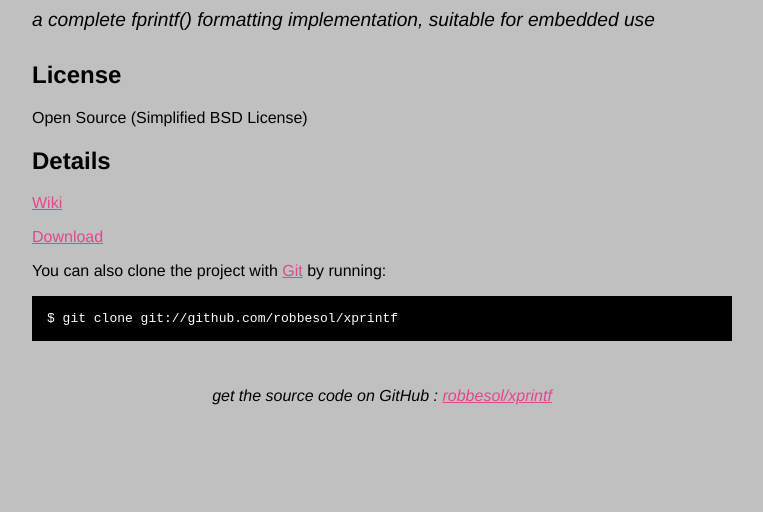
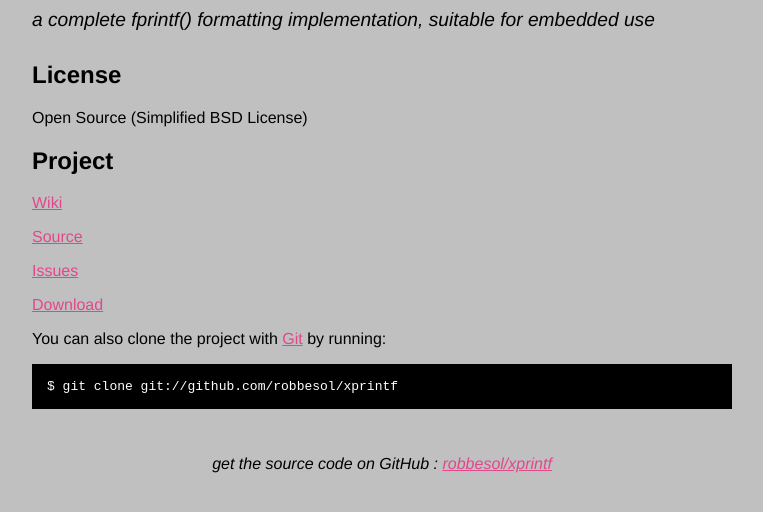
Before and after one commit to robbesol/xprintf, a plain HTML site: page index.html in a window 1280 px wide. Shown: the part 132-644 px from the top of the page, without its empty margins (258-1021 px from the left). Drawn offline with Linux system fonts and the light colour scheme.

Commit message:
Edited index.html via GitHub

```diff
--- a/index.html
+++ b/index.html
@@ -42,8 +42,10 @@
     <h2>License</h2>
     <p>Open Source (Simplified BSD License)</p>
 
-    <h2>Details</h2>
+    <h2>Project</h2>
     <p><a href="https://github.com/robbesol/xprintf/wiki">Wiki</a></p>
+    <p><a href="https://github.com/robbesol/xprintf/">Source</a></p>
+    <p><a href="https://github.com/robbesol/xprintf/issues">Issues</a></p>
     <p><a href="https://github.com/robbesol/xprintf/archives/master">Download</a></p>
     <p>You can also clone the project with <a href="http://git-scm.com">Git</a>
       by running:
```
